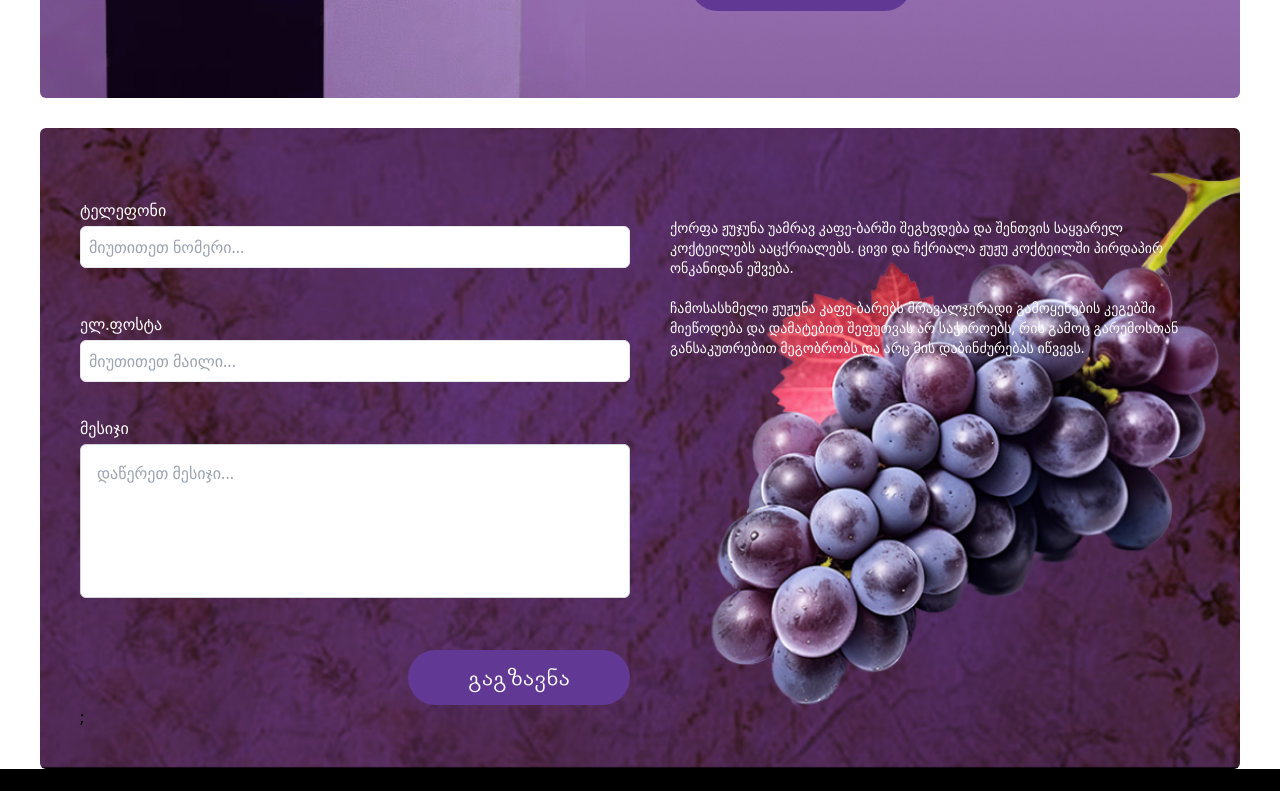
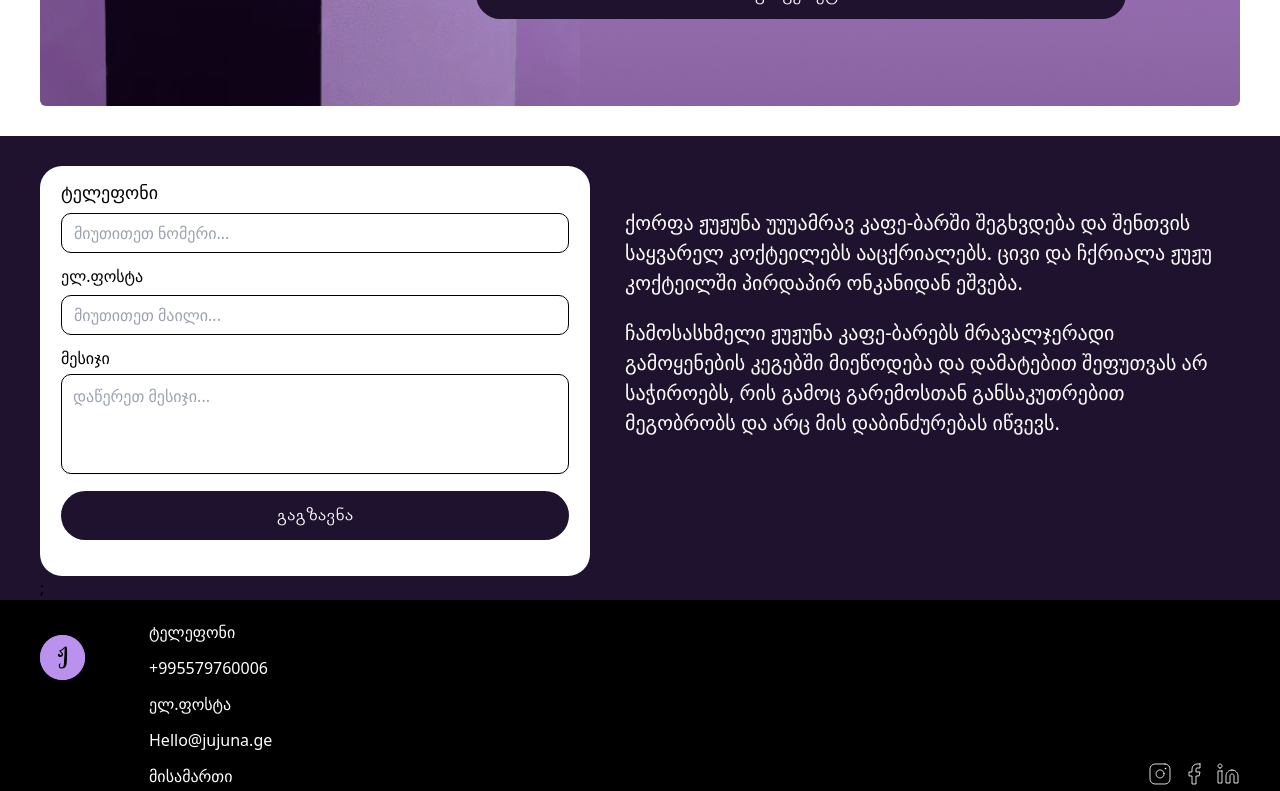
Before and after one commit to linesquad/jujuna, a React (Vite) app: page / in a window 1280 px wide. Shown: the part 2560-3351 px from the top of the page. Built offline with nearby package versions, Linux system fonts and the light colour scheme; no server answers; the database is empty.

Commit message:
feat: add footer connect design

```diff
--- a/src/components/Button.jsx
+++ b/src/components/Button.jsx
@@ -4,14 +4,13 @@ import { getMode } from "../features/darkModeSlice";
 /* eslint-disable react/prop-types */
 function Button({ children, onClick, type, disabled }) {
   const darkMode = useSelector(getMode);
-  const base = `w-[200px] h-[32px] rounded-[30px] text-[16px] text-[#fff] font-arialgeo font-normal  md:h-[40px]  xl:h-[49px] xl:text-[18px]
+  const base = `w-full h-[32px] rounded-[30px] text-[16px] text-[#fff] font-arialgeo font-normal  md:h-[40px]  xl:h-[49px] xl:text-[18px]
     ${disabled ? "cursor-not-allowed" : ""}`;
 
   const styles = {
     primary: base + ` ${darkMode ? "bg-[#58387F]" : "bg-[#000]"} `,
     secondary: base + " bg-buttonColor-secondary",
-    large:
-      base + " xl:w-[222px] xl:h-[55px] xl:text-[24px] bg-buttonColor-primary",
+    large: base + " xl:w-full   bg-[#1E122E] text-[#FFF]/60",
     signIn: base + " flex items-center gap-2",
   };
 
--- a/src/components/landingComponents/Connect.jsx
+++ b/src/components/landingComponents/Connect.jsx
@@ -2,46 +2,31 @@ import { useTranslation } from "react-i18next";
 import Wrapper from "../Wrapper";
 import ConnectForm from "./connectComponents/ConnectForm";
 import HeroContent from "./HeroContent";
+import { useSelector } from "react-redux";
+import { getMode } from "../../features/darkModeSlice";
 
 const Connect = () => {
   const { t } = useTranslation();
+  const darkMode = useSelector(getMode);
   return (
-    <Wrapper>
-      <div
-        className="p-[23px] lg:px-[40px] lg:pt-[70px] lg:pb-[40px] bg-[url('/images/connect.png')]
-        bg-no-repeat bg-cover w-full  rounded-b-md lg:rounded-md
-        bg-right md:bg-right grid grid-rows-1 grid-cols-2 md:grid-cols-2 gap-x-5"
-      >
-        <ConnectForm />
-        <div>
-          <div className="block md:hidden small:flex small:justify-center small:items-center small:h-full">
+    <div className={`${darkMode ? "bg-[#000]" : "bg-[#1E122E]"}`}>
+      <Wrapper>
+        <div className="md:flex items-start justify-between">
+          <ConnectForm />
+
+          <div className="flex justify-center md:justify-start px-[15px]">
             <HeroContent
-              descriptionStyle="text-sm text-color-primary md:text-base lg:text-lg xl:text-xl small:text-base"
-              containerStyle="font-normal p-5"
+              containerStyle="flex flex-col gap-[24px] md:max-w-[480px] lg:max-w-none lg:w-[600px]"
+              descriptionStyle="text-color-primary text-[16px] lg:text-[20px] lg:w-auto"
               description={[
-                {
-                  paragraph: t("connectForm.paragraphOne"),
-                },
-              ]}
-            />
-          </div>
-          <div className="hidden smallExtra:block">
-            <HeroContent
-              descriptionStyle="text-base smallExtra:text-sm text-color-primary md:text-base lg:text-lg xl:text-xl"
-              containerStyle="font-normal p-5"
-              description={[
-                {
-                  paragraph: t("connectForm.paragraphOne"),
-                },
-                {
-                  paragraph: t("connectForm.paragraphTwo"),
-                },
+                { paragraph: t("home.aboutUs.paragraph1") },
+                { paragraph: t("home.aboutUs.paragraph2") },
               ]}
             />
           </div>
         </div>
-      </div>
-    </Wrapper>
+      </Wrapper>
+    </div>
   );
 };
 
--- a/src/components/landingComponents/LandingBlog.jsx
+++ b/src/components/landingComponents/LandingBlog.jsx
@@ -45,7 +45,7 @@ function OneNews({ image, title, description, id }) {
               : currentDescription}
           </p>
         </div>
-        <div className="flex justify-center">
+        <div className="flex justify-center w-[200px] mx-auto">
           <Button type="primary" onClick={() => navigate(`news/${id}`)}>
             {t("home.aboutUs.button")}
           </Button>
--- a/src/components/landingComponents/connectComponents/ConnectForm.jsx
+++ b/src/components/landingComponents/connectComponents/ConnectForm.jsx
@@ -3,14 +3,11 @@ import { DevTool } from "@hookform/devtools";
 import { useForm } from "react-hook-form";
 import { useEffect, useRef } from "react";
 import { useTranslation } from "react-i18next";
-import { useSelector } from "react-redux";
-import { getMode } from "../../../features/darkModeSlice";
 import emailjs from "@emailjs/browser";
 import { ToastContainer, toast } from "react-toastify";
 import "react-toastify/dist/ReactToastify.css";
 
 const ConnectForm = () => {
-  const darkMode = useSelector(getMode);
   const form = useForm({
     defaultValues: {
       mobile: "",
@@ -48,17 +45,17 @@ const ConnectForm = () => {
   };
 
   return (
-    <div>
+    <div className="pt-[30px] px-[15px] max-w-[500px] mx-auto lg:mx-0 md:w-[500px] lg:max-w-none lg:w-[550px] lg:px-0">
       <form
-        className="space-y-4 flex flex-col gap-3 md:gap-2"
+        className="bg-[#fff] pt-[13px] px-[21px] pb-[20px] rounded-[22px] flex flex-col gap-[11px]"
         onSubmit={handleSubmit(onSubmit)}
         noValidate
         ref={formRef}
       >
-        <div className="mb-5 h-[70px]">
+        <div className="">
           <label
             htmlFor="mobile"
-            className="block text-md font-medium text-color-primary mb-1"
+            className="block text-[18px] font-medium  mb-1"
           >
             {t(`connectForm.tel`)}
           </label>
@@ -67,8 +64,8 @@ const ConnectForm = () => {
             type="tel"
             id="mobile"
             placeholder={t(`connectForm.enterPhoneNumber`)}
-            className={`w-full p-2 border rounded-md focus:outline-none focus:ring-2 focus:ring-buttonColor-primary
-                ${darkMode ? "bg-black text-white border-none" : ""} `}
+            className={`w-full mt-[3px] h-[40px] px-[15px] pl-[12px] border focus:outline-none focus:ring-2 focus:ring-buttonColor-primary border-[#000000]  rounded-[10px]
+                `}
             {...register("mobile", {
               required: {
                 value: true,
@@ -80,16 +77,13 @@ const ConnectForm = () => {
               },
             })}
           />
-          <p className="text-red-500 text-base mt-1 font-bold bg-backgroundColor-purpleMid inline-block rounded">
+          <p className="text-red-500 text-base font-bold inline-block rounded">
             {errors.mobile?.message}
           </p>
         </div>
 
-        <div className="mb-5 h-[80px]">
-          <label
-            htmlFor="email"
-            className="block text-md font-medium text-color-primary mb-1"
-          >
+        <div className="">
+          <label htmlFor="email" className="block text-md font-medium  mb-1">
             {t(`connectForm.mail`)}
           </label>
           <input
@@ -97,8 +91,8 @@ const ConnectForm = () => {
             type="email"
             id="email"
             placeholder={t(`connectForm.enterEmail`)}
-            className={`w-full p-2 border rounded-md focus:outline-none focus:ring-2 focus:ring-buttonColor-primary
-                ${darkMode ? "bg-black text-white border-none" : ""} `}
+            className={`w-full mt-[3px] h-[40px] px-[15px] pl-[12px] border focus:outline-none focus:ring-2 focus:ring-buttonColor-primary border-[#000] rounded-[10px]
+              `}
             {...register("email", {
               required: {
                 value: true,
@@ -110,24 +104,21 @@ const ConnectForm = () => {
               },
             })}
           />
-          <p className="text-red-500 text-base mt-1 font-bold bg-backgroundColor-purpleMid inline-block rounded">
+          <p className="text-red-500 text-base font-bold inline-block rounded">
             {errors.email?.message}
           </p>
         </div>
 
-        <div className="mb-5 h-[210px]">
-          <label
-            htmlFor="message"
-            className="block text-md font-medium text-color-primary mb-1"
-          >
+        <div className="h-[210px]">
+          <label htmlFor="message" className="block text-md font-medium  mb-1">
             {t(`connectForm.message`)}
           </label>
           <textarea
             name="textArea"
             id="textArea"
             placeholder={t(`connectForm.writeMessage`)}
-            className={`w-full p-4 border border-gray-300 rounded-md shadow-sm focus:outline-none focus:ring-2 focus:ring-buttonColor-primary resize-none
-                ${darkMode ? "bg-black text-white border-none" : ""}`}
+            className={`w-full h-[100px] pt-[9px] pl-[11px] border rounded-[10px] shadow-sm focus:outline-none focus:ring-2 focus:ring-buttonColor-primary resize-none border-[#000]
+                `}
             rows="5"
             {...register("textArea", {
               required: {
@@ -144,15 +135,14 @@ const ConnectForm = () => {
               },
             })}
           />
-          <p className="text-red-500 text-base mt-1 font-bold bg-backgroundColor-purpleMid inline-block rounded">
+          <p className="text-red-500 text-base font-bold inline-block rounded">
             {errors.textArea?.message}
           </p>
-        </div>
-
-        <div className="flex justify-end small:p-2">
-          <Button type="large" disabled={isSubmitting}>
-            {t(`connectForm.send`)}
-          </Button>
+          <div className="flex justify-end small:p-2 mt-[11px]">
+            <Button type="large" disabled={isSubmitting}>
+              {t(`connectForm.send`)}
+            </Button>
+          </div>
         </div>
       </form>
       <ToastContainer />;
--- a/src/i18n.js
+++ b/src/i18n.js
@@ -58,9 +58,9 @@ i18n
             aboutUs: {
               title: "ჩვენ შესახებ",
               paragraph1:
-                "ჟუჟუნა ძალიან მშრალი და მომჟავო ღვინო 2017 წელს შეიქმნა.",
+                "ქორფა ჟუჟუნა უუუამრავ კაფე-ბარში შეგხვდება და შენთვის საყვარელ კოქტეილებს ააცქრიალებს. ცივი და ჩქრიალა ჟუჟუ კოქტეილში პირდაპირ ონკანიდან ეშვება.",
               paragraph2:
-                "ბევრი ფიქრისა და ღვინის მრავალწლიანი სიყვარულის შემდეგ, კომპანია, ჩვენივე სახსრებით, 6-მა მეგობარმა დავაარსეთ. ჩვენი მთავარი მიზანი, დალევის კულტურის განსხვავებული გამოცდილების შექმნა და აქამდე არარსებული თანამდეროვე ღვინის თანამედროვე კულტურაში პოპულარიზაცია იყო.",
+                "ჩამოსასხმელი ჟუჟუნა კაფე-ბარებს მრავალჯერადი გამოყენების კეგებში მიეწოდება და დამატებით შეფუთვას არ საჭიროებს, რის გამოც გარემოსთან განსაკუთრებით მეგობრობს და არც მის დაბინძურებას იწვევს. ",
               paragraph3:
                 "ჩამოსასხმელი ჟუჟუნა საქართველოს უამრავ კაფე-ბარს მალევე დაუმეგობრდა და 2020 წელს ბოთლის ფორმითაც შეავსო მაღაზიათა ქსელი, რაც ასეთ მოკლე დროში, ჩვენთვის, მნიშვნელოვანი სიახლეა",
               paragraph4:
@@ -324,9 +324,9 @@ i18n
             aboutUs: {
               title: "About us",
               paragraph1:
-                "Zhuzhuna very dry and sour wine was created in 2017.",
+                "Korfa Zhuzhuna can be found in many cafes and bars and will make your favorite cocktails. Cold and sparkling juju are poured from each other's taps in a cocktail.",
               paragraph2:
-                "After much thought and many years of love for wine, 6 friends founded the company with our own funds. Our main goal was to create a different experience of drinking culture and to popularize previously non-existent contemporary wine in modern culture.",
+                "Bottling Zhuzhuna is supplied to cafes and bars in reusable kegs and does not require additional packaging, which is why it is particularly friendly to the environment and does not cause pollution.",
               paragraph3:
                 "Bottling Zhuzhuna soon became friends with many cafes and bars in Georgia, and in 2020 it also filled the chain of stores in the form of a bottle, which is an important news for us in such a short period of time.",
               paragraph4:
```
